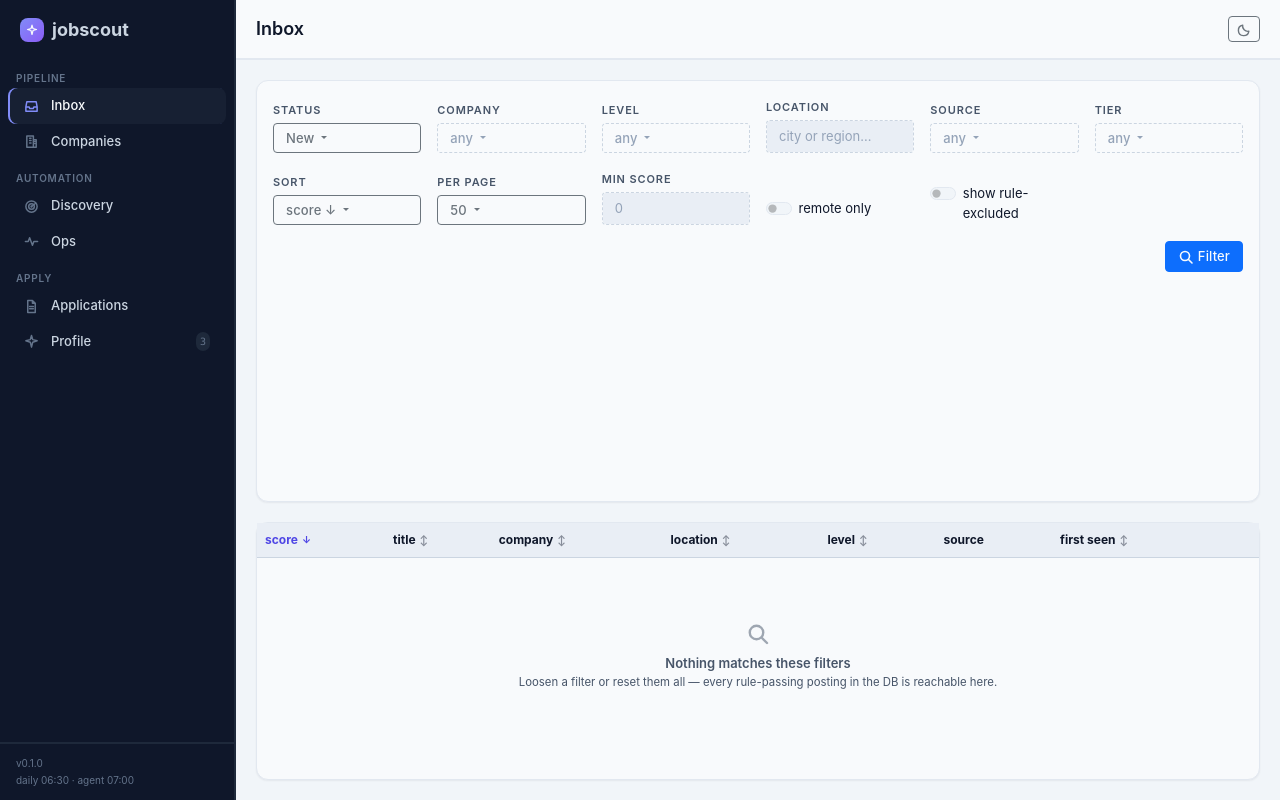
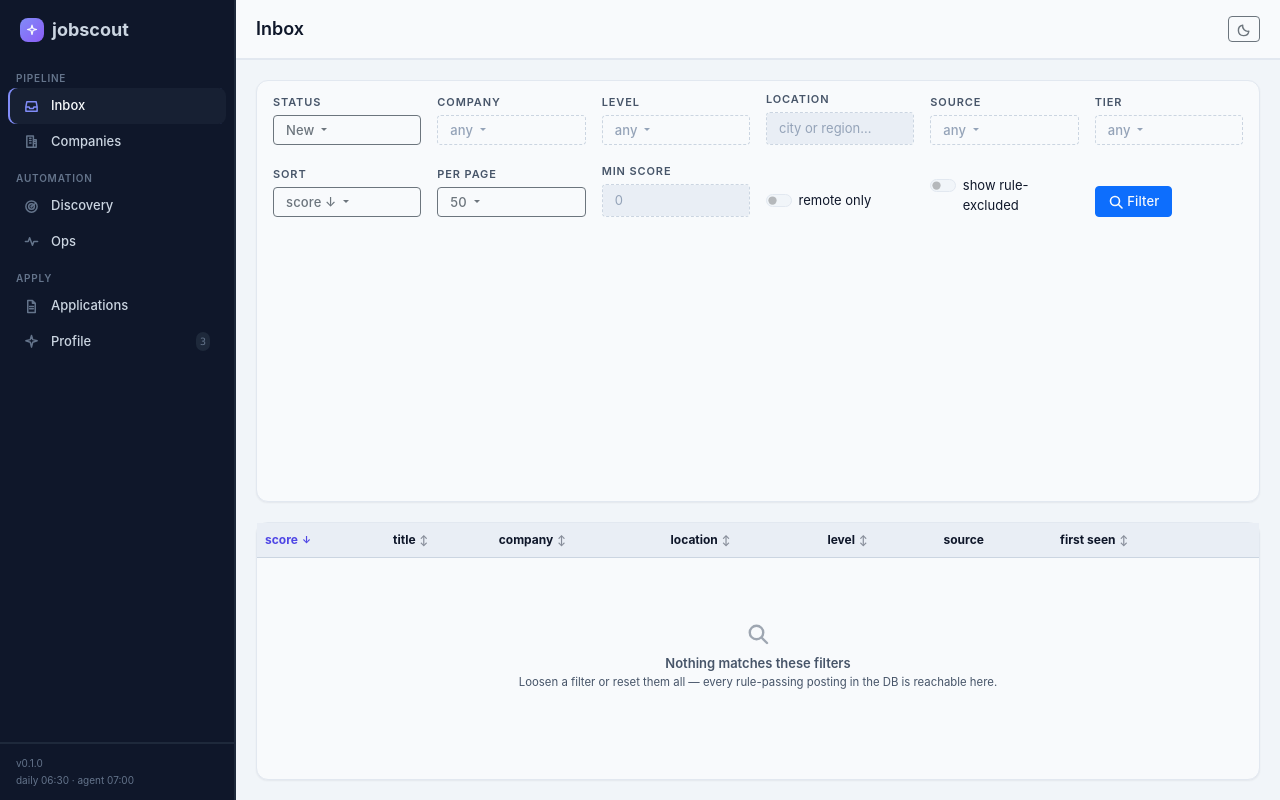
Before and after one commit to RyanTYT/jobscout, a FastAPI app: page / in a window 1280 px wide. Run offline with FastAPI, Linux system fonts and the light colour scheme; data that the repository does not hold is empty; some libraries are stand-ins or nearby versions.

Commit message:
Fix dark-mode sidebar contrast + filter whitespace; node-bundle hook
Sidebar hover/active links used --text-inverse, which flips to
near-black in dark mode while the sidebar stays dark — the selected
tab was black on dark. New --text-nav-strong token (constant
slate-50): the sidebar is dark in both themes, so its emphasis text
never flips.

The inbox actions row (Filter/Reset) sat on its own full-width grid
row below the filters, adding a full gutter + button height of dead
space; it now folds into the filter grid as a bottom-aligned trailing
column, and the filter card tightens to py-2. Auto-submit still works
identically; the noscript fallback is untouched.

SidecarClient now honors JOBSCOUT_NODE_BIN (spawn + availability) —
the last hook needed to bundle the JobPilot sidecar with its own Node
runtime inside the desktop app (JOBSCOUT_SIDECAR_BIN + NODE_BIN + HOME
complete the set).

107/107 tests.

```diff
--- a/jobscout/webapp/static/css/app.css
+++ b/jobscout/webapp/static/css/app.css
@@ -360,11 +360,11 @@ textarea.form-control:placeholder-shown {
               color var(--tr-fast) var(--ease);
 }
 
-.nav__link:hover { background: var(--bg-nav-hover); color: var(--text-inverse); }
+.nav__link:hover { background: var(--bg-nav-hover); color: var(--text-nav-strong); }
 
 .nav__link--active {
   background: var(--bg-nav-active);
-  color: var(--text-inverse);
+  color: var(--text-nav-strong);
   box-shadow: inset var(--sp-1) var(--sp-0) var(--sp-0) var(--c-indigo-400);
 }
 
--- a/jobscout/webapp/static/css/tokens.css
+++ b/jobscout/webapp/static/css/tokens.css
@@ -111,6 +111,9 @@
   --text-3:        var(--c-slate-400);   /* muted / meta               */
   --text-inverse:  var(--c-slate-50);    /* on accent surfaces         */
   --text-nav:      var(--c-slate-300);
+  --text-nav-strong: var(--c-slate-50);   /* hover/active on the dark
+                                             sidebar — constant: the sidebar
+                                             is dark in BOTH themes */
   --text-nav-dim:  var(--c-slate-500);
 
   --border:        var(--c-slate-200);
--- a/jobscout/webapp/templates/inbox.html
+++ b/jobscout/webapp/templates/inbox.html
@@ -9,7 +9,7 @@
 {# ── filter panel: Bootstrap's standardized row/col gutters (g-3) ───────
    This is the spacing fix: 12-column grid with g-3 gutters and responsive
    col classes — the framework's rhythm, not hand-rolled CSS. ──────────── #}
-<form class="card card-body" method="get" action="/"
+<form class="card card-body py-2" method="get" action="/"
       id="inbox-filters" data-busy-submit>
   <div class="row g-3 align-items-end">
 
@@ -90,7 +90,7 @@
                  filters.all_postings, attrs=hx) }}
     </div>
 
-    <div class="col-12 d-flex justify-content-end gap-2">
+    <div class="col-6 col-md-4 col-xl-2 d-flex align-items-end gap-2">
       <noscript>
         {# without JS the dropdowns are inert buttons — plain selects that
            submit with the Filter button instead #}
```
Also changed, not shown: jobscout/sidecar.py (+10 -3 lines).
